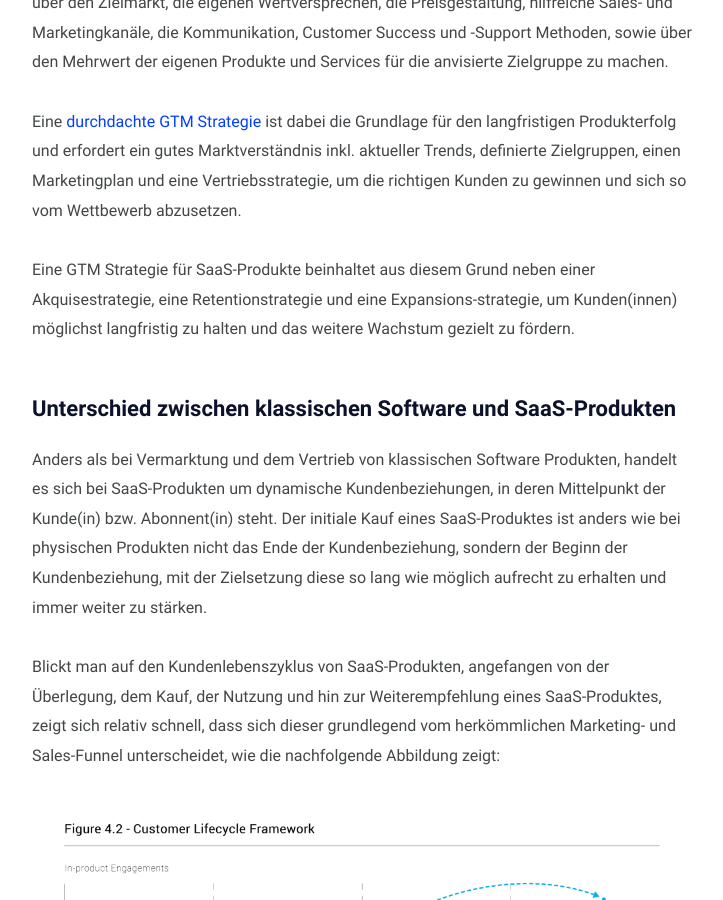
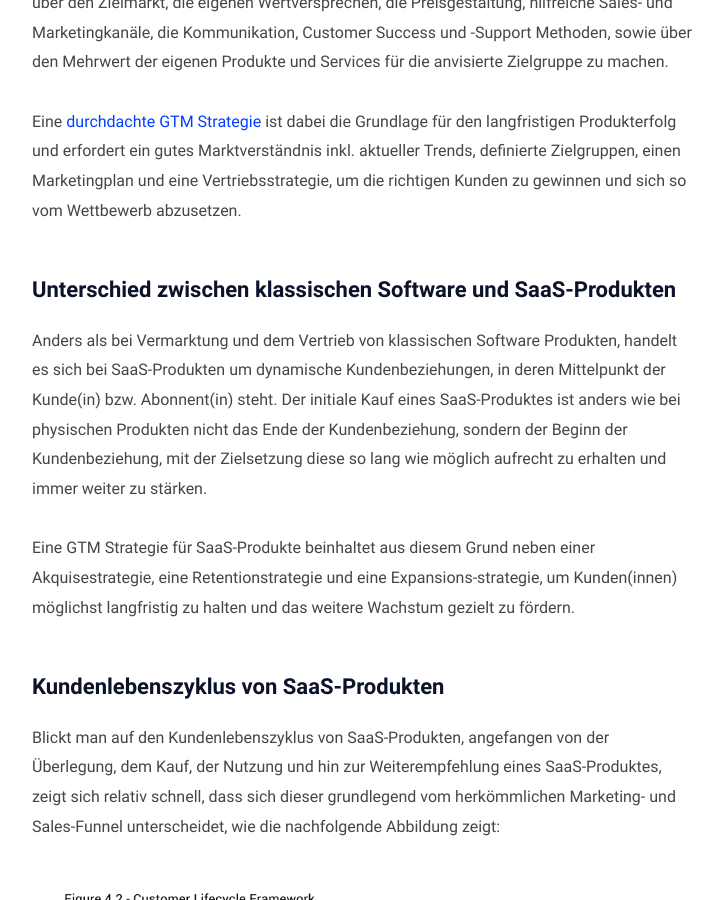
Before and after one commit to mariostnr/website, a Jekyll site: the page built from _posts/2021-05-14-saas-go-to-market-strategien.md, in a window 1280 px wide and 900 px high, scrolled down 772 px. Shown: the whole window, without its empty margins (278-1001 px from the left). Built offline with Jekyll 4.4.1, drawn with Linux system fonts in a browser that asks for light colours.

Commit message:
Update Blog “2021-05-14-saas-go-to-market-strategien”

```diff
--- a/_posts/2021-05-14-saas-go-to-market-strategien.md
+++ b/_posts/2021-05-14-saas-go-to-market-strategien.md
@@ -16,11 +16,13 @@ Ein gutes Produkt ist noch lange kein Erfolgsgarant im sehr stark umkämpften Sa
 
 Eine [durchdachte GTM Strategie](https://blog.hubspot.com/sales/gtm-strategy) ist dabei die Grundlage für den langfristigen Produkterfolg und erfordert ein gutes Marktverständnis inkl. aktueller Trends, definierte Zielgruppen, einen Marketingplan und eine Vertriebsstrategie, um die richtigen Kunden zu gewinnen und sich so vom Wettbewerb abzusetzen.
 
-Eine GTM Strategie für SaaS-Produkte beinhaltet aus diesem Grund neben einer Akquisestrategie, eine Retentionstrategie und eine Expansions-strategie, um Kunden(innen) möglichst langfristig zu halten und das weitere Wachstum gezielt zu fördern.
-
 ## Unterschied zwischen klassischen Software und SaaS-Produkten
 
 Anders als bei Vermarktung und dem Vertrieb von klassischen Software Produkten, handelt es sich bei SaaS-Produkten um dynamische Kundenbeziehungen, in deren Mittelpunkt der Kunde(in) bzw. Abonnent(in) steht. Der initiale Kauf eines SaaS-Produktes ist anders wie bei physischen Produkten nicht das Ende der Kundenbeziehung, sondern der Beginn der Kundenbeziehung, mit der Zielsetzung diese so lang wie möglich aufrecht zu erhalten und immer weiter zu stärken.
+
+Eine GTM Strategie für SaaS-Produkte beinhaltet aus diesem Grund neben einer Akquisestrategie, eine Retentionstrategie und eine Expansions-strategie, um Kunden(innen) möglichst langfristig zu halten und das weitere Wachstum gezielt zu fördern.
+
+## Kundenlebenszyklus von SaaS-Produkten
 
 Blickt man auf den Kundenlebenszyklus von SaaS-Produkten, angefangen von der Überlegung, dem Kauf, der Nutzung und hin zur Weiterempfehlung eines SaaS-Produktes, zeigt sich relativ schnell, dass sich dieser grundlegend vom herkömmlichen Marketing- und Sales-Funnel unterscheidet, wie die nachfolgende Abbildung zeigt:
 
```
